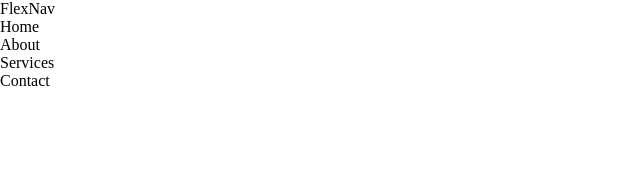
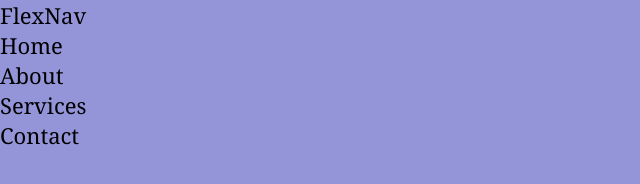
Before and after one commit to lokin7778/CSS-Flexbox-Practice, a plain HTML site: page index.html in a window 1280 px wide. Shown: the whole page, without its empty margins (0-640 px from the left). Drawn offline with Linux system fonts and the light colour scheme.

Commit message:
Added the styling that will be common for the whole page

```diff
--- a/style.css
+++ b/style.css
@@ -5,3 +5,9 @@
     padding: 0;
     box-sizing: border-box;
 }
+
+html{
+    background-color: hsla(240, 48%, 65%, 0.808);
+    font-size: 22px;
+    font-family: Cambria, Cochin, Georgia, Times, 'Times New Roman', serif;
+}
```
